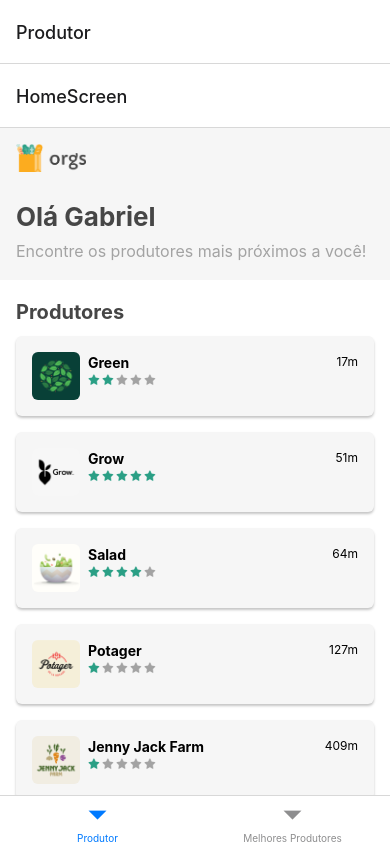
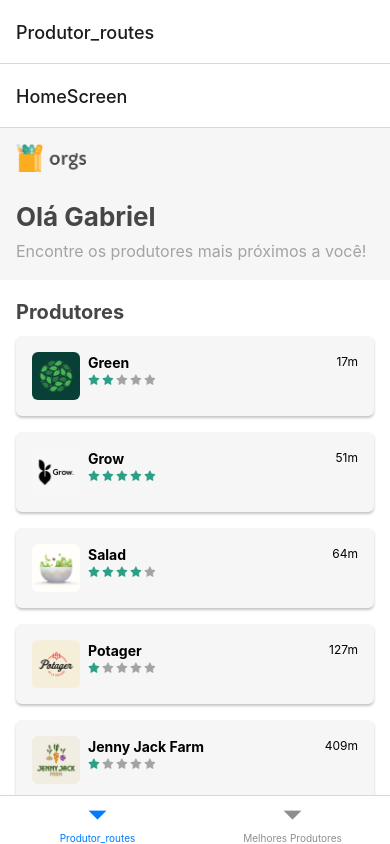
Before and after one commit to gabrieltsujimoto/screen_navigation, a React Native app: screen / in a window 390 px wide. Built offline with nearby package versions, Linux system fonts and the light colour scheme.

Commit message:
Adicionando os arquivos do macos

```diff
--- a/src/routes/App_routes.js
+++ b/src/routes/App_routes.js
@@ -11,7 +11,7 @@ export default function App_Routes() {
         <>
             <NavigationContainer >
                 <Tab.Navigator>
-                    <Tab.Screen name="Produtor" component={Produtor_routes} />
+                    <Tab.Screen name="Produtor_routes" component={Produtor_routes} />
                     <Tab.Screen name="Melhores Produtores" component={MelhoresProdutores} />
                 </Tab.Navigator>
             </NavigationContainer>
```
Also changed, not shown: 1 other file (tests, documents, lock files or other folders).
